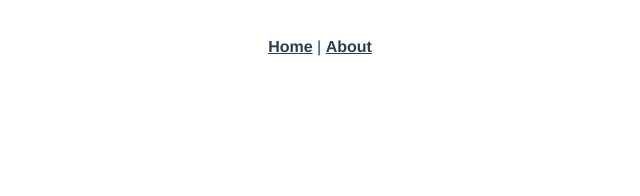
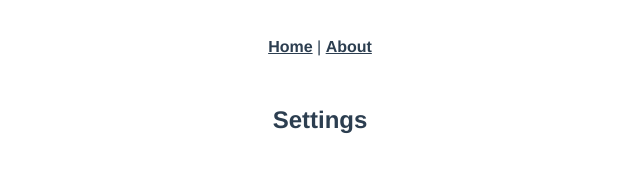
Before and after one commit to ayj8655/najakbat, a Vue app in the folder frontend/: page /settings in a window 1280 px wide. Shown: the top 196 px of the page, without its empty margins (320-960 px from the left). Built offline with nearby package versions, Linux system fonts and the light colour scheme.

Commit message:
Sidebar Router

```diff
--- a/frontend/src/router/index.js
+++ b/frontend/src/router/index.js
@@ -1,8 +1,11 @@
-import Vue from "vue";
-import VueRouter from "vue-router";
-import Home from "../views/Home.vue";
-
-Vue.use(VueRouter);
+import Vue from "vue"
+import VueRouter from "vue-router"
+import Home from "../views/Home.vue"
+import MyAlerts from "../views/Sidebar/MyAlerts.vue"
+import DirectQuery from "../views/Sidebar/DirectQuery.vue"
+import Settings from "../views/Sidebar/Settings.vue"
+import SidebarMain from "../views/Sidebar/SidebarMain.vue"
+Vue.use(VueRouter)
 
 const routes = [
   {
@@ -19,6 +22,27 @@ const routes = [
     component: () =>
       import(/* webpackChunkName: "about" */ "../views/About.vue"),
   },
+  // 준호 라우터
+  {
+    path: '/MyAlerts',
+    name: 'MyAlerts',
+    component: MyAlerts,
+  },
+  {
+    path: '/directquery',
+    name: 'DirectQuery',
+    component: DirectQuery,
+  },
+  {
+    path: '/settings',
+    name: 'Settings',
+    component: Settings,
+  },
+  {
+    path: '/sidebarmain',
+    name: 'SidebarMain',
+    component: SidebarMain,
+  },
 ];
 
 const router = new VueRouter({
--- /dev/null
+++ b/frontend/src/views/Sidebar/DirectQuery.vue
@@ -0,0 +1,13 @@
+<template>
+  <div>DirectQuery</div>
+</template>
+
+<script>
+export default {
+
+}
+</script>
+
+<style>
+
+</style>
--- /dev/null
+++ b/frontend/src/views/Sidebar/MyAlerts.vue
@@ -0,0 +1,13 @@
+<template>
+  <div>MyAlerts</div>
+</template>
+
+<script>
+export default {
+
+}
+</script>
+
+<style>
+
+</style>
--- /dev/null
+++ b/frontend/src/views/Sidebar/Settings.vue
@@ -0,0 +1,13 @@
+<template>
+  <h2>Settings</h2>
+</template>
+
+<script>
+export default {
+
+}
+</script>
+
+<style>
+
+</style>
--- a/frontend/src/views/Sidebar/Sidebar_main.vue
+++ b/frontend/src/views/Sidebar/SidebarMain.vue
@@ -1,5 +1,5 @@
 <template>
-
+  <h2>SidebarMain</h2>
 </template>
 
 <script>
```
Also changed, not shown: 1 other file (tests, documents, lock files or other folders).
